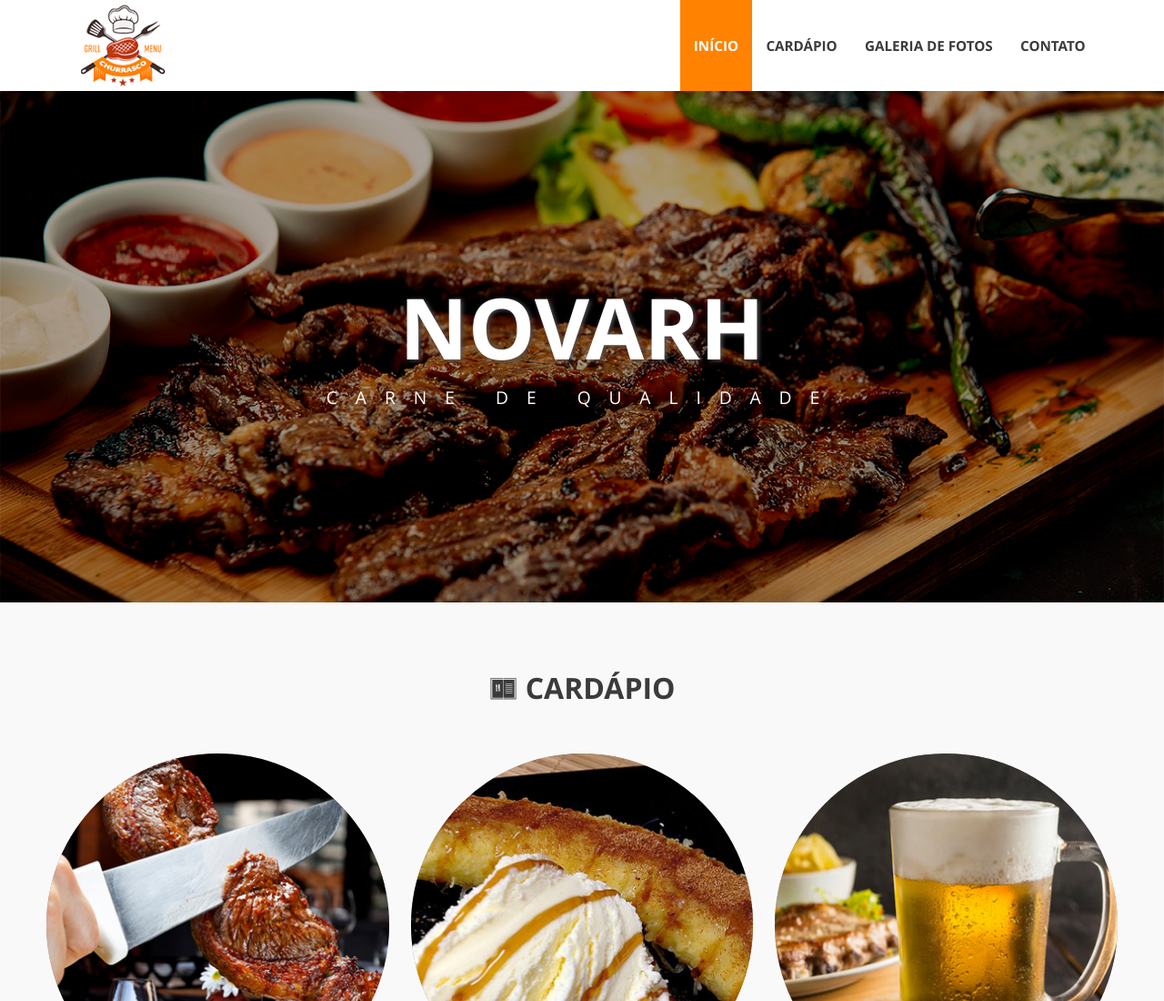
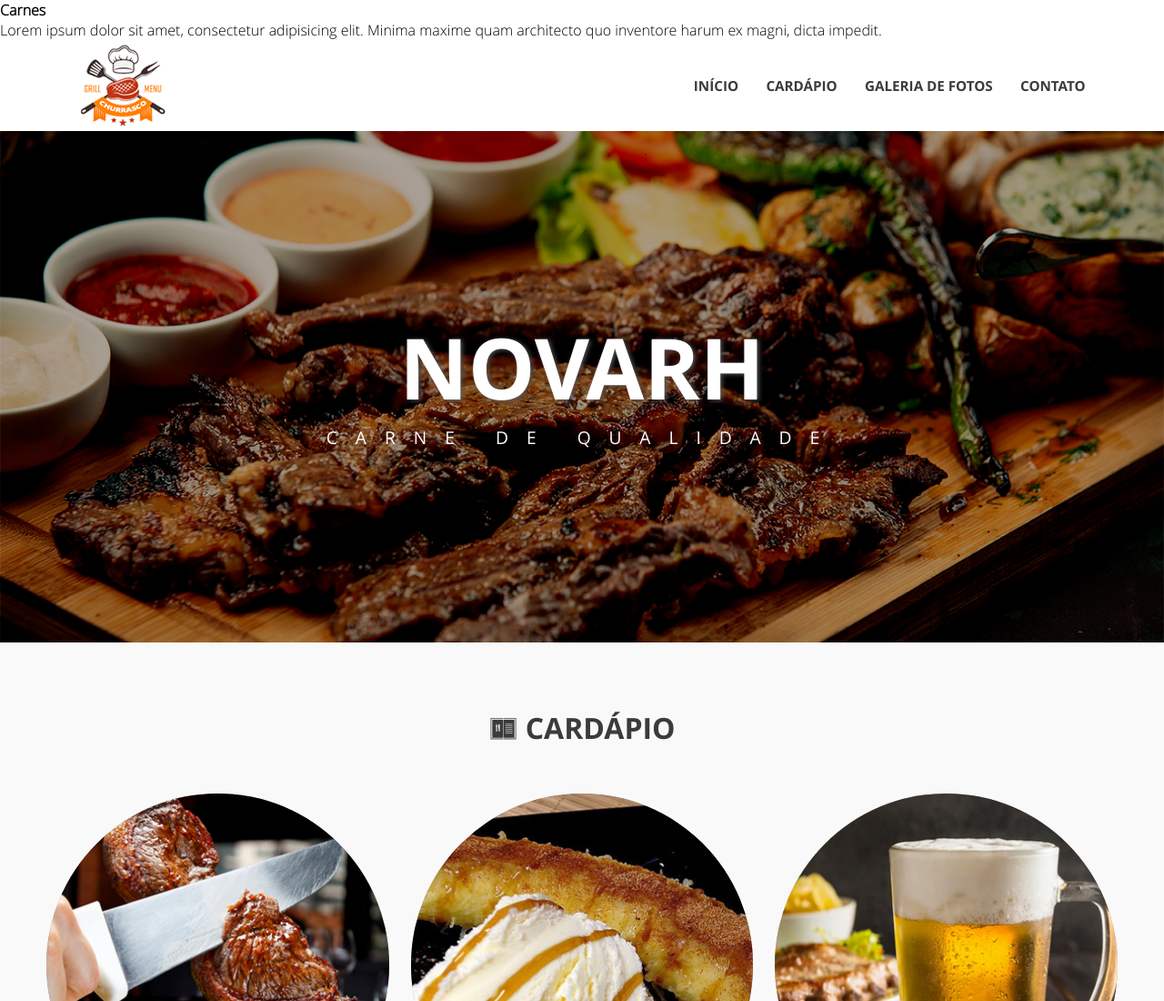
Before and after one commit to uelissonoliveira/Project-novaRH, a plain HTML site: page index.html in a window 1280 px wide. Shown: the top 1100 px of the page at 91% size. Drawn offline with Linux system fonts and the light colour scheme.

Commit message:
test +6lines

```diff
--- a/index.html
+++ b/index.html
@@ -12,6 +12,12 @@
     <meta name="URL" content="https://www.www.loopnerd.com"/>
     <meta http-equiv="content-language" content="pt-br" />
     <meta name="robots" content="index, follow"/>
+
+
+    <div class="descricao">
+        <h4>Carnes</h4>
+        <p>Lorem ipsum dolor sit amet, consectetur adipisicing elit. Minima maxime quam architecto quo inventore harum ex magni, dicta impedit.</p>
+      </div>
 
     <!--[if lt IE 9]>
         <script src="js/html5shiv.js"></script>
```
